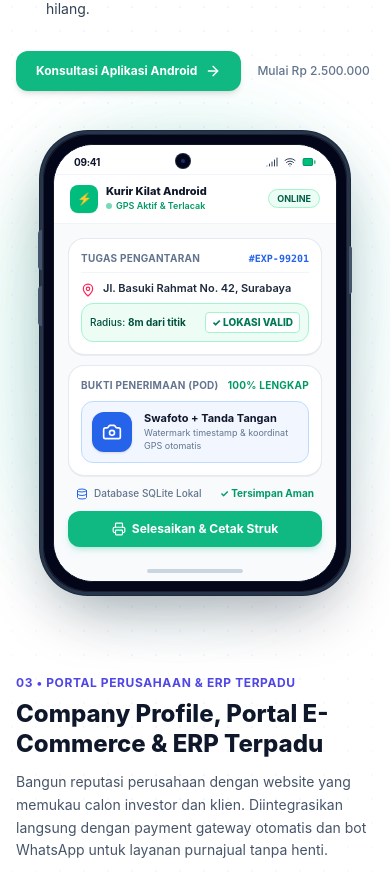
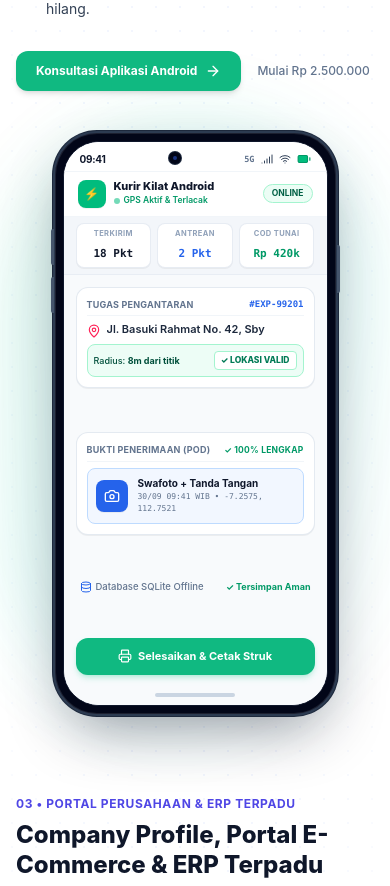
Before and after one commit to dieartco206/didevelopment, a React (Vite) app: page / in a window 390 px wide. Shown: the part 3360-4246 px from the top of the page. Built offline with nearby package versions, Linux system fonts and the light colour scheme.

Commit message:
fix(ui): transform hero mobile card to real phone mockup and slenderize services smartphone to flagship 19.5:9 aspect ratio

```diff
--- a/src/components/services/ServicesSection.tsx
+++ b/src/components/services/ServicesSection.tsx
@@ -212,37 +212,39 @@ export const ServicesSection: React.FC = () => {
           </div>
 
           {/* Mockup Smartphone Android Flagship (Desain Realistis Flagship) */}
+          {/* Mockup Smartphone Android Flagship (Desain Realistis Flagship 19.5:9) */}
           <div className="lg:col-span-6 flex justify-center relative">
             {/* Ambient Aura Lighting */}
             <div className="absolute -inset-4 bg-gradient-to-br from-emerald-500/20 via-teal-400/15 to-transparent rounded-full blur-2xl -z-10 opacity-75 pointer-events-none" />
 
-            {/* Real Flagship Android Chassis */}
-            <div className="w-full max-w-[310px] relative rounded-[48px] bg-slate-950 p-2.5 shadow-[0_25px_60px_-15px_rgba(15,23,42,0.4)] ring-1 ring-slate-800 border-[3px] border-slate-700/80">
+            {/* Real Flagship Android Chassis (True 19.5:9 Tall Slender Proportions) */}
+            <div className="w-[285px] sm:w-[295px] h-[585px] sm:h-[605px] relative rounded-[44px] bg-slate-950 p-2 shadow-[0_25px_60px_-15px_rgba(15,23,42,0.45)] ring-1 ring-slate-800 border-[2.5px] border-slate-700/90 flex flex-col justify-between">
 
               {/* Hardware Physical Buttons */}
               {/* Volume Buttons (Left) */}
-              <div className="absolute -left-[5px] top-24 w-[3.5px] h-10 bg-slate-600 rounded-l-sm" />
-              <div className="absolute -left-[5px] top-38 w-[3.5px] h-10 bg-slate-600 rounded-l-sm" />
+              <div className="absolute -left-[4px] top-24 w-[3px] h-9 bg-slate-600 rounded-l-xs shadow-xs" />
+              <div className="absolute -left-[4px] top-36 w-[3px] h-9 bg-slate-600 rounded-l-xs shadow-xs" />
               {/* Power Button (Right) */}
-              <div className="absolute -right-[5px] top-28 w-[3.5px] h-12 bg-slate-600 rounded-r-sm" />
+              <div className="absolute -right-[4px] top-28 w-[3px] h-12 bg-slate-600 rounded-r-xs shadow-xs" />
 
               {/* Edge Glare Reflection */}
-              <div className="absolute inset-0 rounded-[46px] pointer-events-none ring-1 ring-inset ring-white/10" />
+              <div className="absolute inset-0 rounded-[42px] pointer-events-none ring-1 ring-inset ring-white/10" />
 
               {/* Inner Smartphone Screen */}
-              <div className="rounded-[40px] overflow-hidden bg-[#F8FAFC] border border-slate-900 flex flex-col relative select-none">
+              <div className="rounded-[36px] overflow-hidden bg-[#F8FAFC] border border-slate-900 flex flex-col justify-between h-full relative select-none">
 
                 {/* 1. Android Status Bar with Real Punch-Hole Camera */}
-                <div className="px-5 pt-2.5 pb-1 flex items-center justify-between bg-white text-slate-800 text-[10px] font-semibold border-b border-slate-100">
+                <div className="px-4 pt-2.5 pb-1 flex items-center justify-between bg-white text-slate-800 text-[10px] font-semibold border-b border-slate-100">
                   <span className="font-bold text-slate-900 tracking-tight">09:41</span>
 
                   {/* Punch Hole Front Camera */}
-                  <div className="w-3.5 h-3.5 rounded-full bg-slate-950 ring-1 ring-slate-800 flex items-center justify-center -mt-0.5">
-                    <span className="w-1 h-1 rounded-full bg-blue-900/80" />
+                  <div className="w-3 h-3 rounded-full bg-slate-950 ring-1 ring-slate-800 flex items-center justify-center -mt-0.5">
+                    <span className="w-1 h-1 rounded-full bg-blue-900/90" />
                   </div>
 
                   {/* Status Bar Icons */}
                   <div className="flex items-center gap-1.5 text-slate-700">
+                    <span className="text-[8.5px] font-mono font-bold text-slate-500">5G</span>
                     <Signal className="w-3 h-3 text-slate-700" />
                     <Wifi className="w-3 h-3 text-slate-700" />
                     <Battery className="w-3.5 h-3.5 text-emerald-600 fill-emerald-500" />
@@ -250,7 +252,7 @@ export const ServicesSection: React.FC = () => {
                 </div>
 
                 {/* 2. Mobile App Header */}
-                <div className="px-4 py-2.5 bg-white border-b border-slate-100 flex items-center justify-between">
+                <div className="px-3.5 py-2 bg-white border-b border-slate-100 flex items-center justify-between">
                   <div className="flex items-center gap-2">
                     <div className="w-7 h-7 rounded-lg bg-emerald-500 text-white flex items-center justify-center font-bold text-xs shadow-2xs">
                       ⚡
@@ -259,86 +261,102 @@ export const ServicesSection: React.FC = () => {
                       <div className="text-[11px] font-extrabold text-[#0F172A] leading-tight">
                         Kurir Kilat Android
                       </div>
-                      <div className="text-[9px] text-emerald-600 font-semibold flex items-center gap-1">
+                      <div className="text-[8.5px] text-emerald-600 font-semibold flex items-center gap-1">
                         <span className="w-1.5 h-1.5 rounded-full bg-emerald-500 animate-pulse" />
                         GPS Aktif & Terlacak
                       </div>
                     </div>
                   </div>
-                  <span className="text-[9px] px-2 py-0.5 rounded-full bg-emerald-50 border border-emerald-200 text-emerald-800 font-bold whitespace-nowrap shrink-0">
+                  <span className="text-[8.5px] px-2 py-0.5 rounded-full bg-emerald-50 border border-emerald-200 text-emerald-800 font-bold whitespace-nowrap shrink-0">
                     ONLINE
                   </span>
                 </div>
 
-                {/* 3. Screen Body Content */}
-                <div className="p-3.5 space-y-2.5 bg-[#F8FAFC]">
+                {/* 3. Daily Shift Summary (3 Quick Metrics) */}
+                <div className="grid grid-cols-3 gap-1.5 px-3 py-1.5 bg-slate-100/70 border-b border-slate-200/60">
+                  <div className="bg-white p-1 rounded-lg text-center border border-slate-200/80 shadow-2xs">
+                    <span className="text-[7.5px] text-slate-400 block font-bold uppercase tracking-wider">TERKIRIM</span>
+                    <span className="text-[11px] font-extrabold text-[#0F172A] font-mono leading-none">18 Pkt</span>
+                  </div>
+                  <div className="bg-white p-1 rounded-lg text-center border border-slate-200/80 shadow-2xs">
+                    <span className="text-[7.5px] text-slate-400 block font-bold uppercase tracking-wider">ANTREAN</span>
+                    <span className="text-[11px] font-extrabold text-[#2563EB] font-mono leading-none">2 Pkt</span>
+                  </div>
+                  <div className="bg-white p-1 rounded-lg text-center border border-slate-200/80 shadow-2xs">
+                    <span className="text-[7.5px] text-slate-400 block font-bold uppercase tracking-wider">COD TUNAI</span>
+                    <span className="text-[11px] font-extrabold text-emerald-600 font-mono leading-none">Rp 420k</span>
+                  </div>
+                </div>
+
+                {/* 4. Screen Body Content */}
+                <div className="p-3 space-y-2.5 flex-1 flex flex-col justify-between bg-[#F8FAFC]">
                   {/* Assignment Header Card */}
-                  <div className="p-3 rounded-2xl bg-white border border-slate-200/90 shadow-2xs">
-                    <div className="flex items-center justify-between pb-1.5 border-b border-slate-100 mb-2">
-                      <span className="text-[10px] font-bold text-slate-500 uppercase tracking-wide">
+                  <div className="p-2.5 rounded-xl bg-white border border-slate-200/90 shadow-2xs space-y-1.5">
+                    <div className="flex items-center justify-between pb-1 border-b border-slate-100">
+                      <span className="text-[9px] font-bold text-slate-500 uppercase tracking-wide">
                         TUGAS PENGANTARAN
                       </span>
-                      <span className="text-[10px] font-mono font-extrabold text-[#2563EB]">
+                      <span className="text-[9px] font-mono font-extrabold text-[#2563EB]">
                         #EXP-99201
                       </span>
                     </div>
 
                     {/* Geofence GPS Route Card */}
                     <div className="space-y-1.5">
-                      <div className="flex items-start gap-2 text-[11px] font-semibold text-slate-800 leading-snug">
+                      <div className="flex items-start gap-1.5 text-[11px] font-semibold text-slate-800 leading-snug">
                         <MapPin className="w-3.5 h-3.5 text-rose-500 shrink-0 mt-0.5" />
-                        <span>Jl. Basuki Rahmat No. 42, Surabaya</span>
+                        <span className="line-clamp-1">Jl. Basuki Rahmat No. 42, Sby</span>
                       </div>
-                      <div className="p-2 rounded-xl bg-emerald-50/90 border border-emerald-200 flex items-center justify-between text-[10px]">
+                      <div className="p-1.5 rounded-lg bg-emerald-50/90 border border-emerald-200 flex items-center justify-between text-[9px]">
                         <span className="text-emerald-900 font-medium">Radius: <strong>8m dari titik</strong></span>
-                        <span className="font-extrabold text-emerald-700 bg-white px-1.5 py-0.5 rounded border border-emerald-200">
+                        <span className="font-extrabold text-emerald-700 bg-white px-1.5 py-0.5 rounded border border-emerald-200 text-[8.5px]">
                           ✓ LOKASI VALID
                         </span>
                       </div>
                     </div>
                   </div>
 
-                  {/* Camera Face / Signature Simulation */}
-                  <div className="p-3 rounded-2xl bg-white border border-slate-200/90 shadow-2xs">
-                    <div className="text-[10px] font-bold text-slate-500 uppercase tracking-wide mb-2 flex items-center justify-between">
+                  {/* Camera POD Simulation Card */}
+                  <div className="p-2.5 rounded-xl bg-white border border-slate-200/90 shadow-2xs space-y-1.5">
+                    <div className="text-[9px] font-bold text-slate-500 uppercase tracking-wide flex items-center justify-between pb-1 border-b border-slate-100">
                       <span>BUKTI PENERIMAAN (POD)</span>
-                      <span className="text-emerald-600 font-bold">100% LENGKAP</span>
+                      <span className="text-emerald-600 font-bold text-[8.5px]">✓ 100% LENGKAP</span>
                     </div>
 
-                    <div className="p-2.5 rounded-xl bg-blue-50/80 border border-blue-200 flex items-center gap-3">
-                      <div className="w-10 h-10 rounded-xl bg-[#2563EB] text-white flex items-center justify-center shrink-0 shadow-sm">
-                        <Camera className="w-5 h-5" />
+                    <div className="p-2 rounded-lg bg-blue-50/80 border border-blue-200 flex items-center gap-2.5">
+                      <div className="w-8 h-8 rounded-lg bg-[#2563EB] text-white flex items-center justify-center shrink-0 shadow-2xs">
+                        <Camera className="w-4 h-4" />
                       </div>
-                      <div className="text-left">
-                        <div className="text-[11px] font-bold text-slate-900 leading-tight">
+                      <div className="text-left flex-1 min-w-0">
+                        <div className="text-[10px] font-bold text-slate-900 leading-tight truncate">
                           Swafoto + Tanda Tangan
                         </div>
-                        <div className="text-[9px] text-slate-500 mt-0.5 leading-snug">
-                          Watermark timestamp & koordinat GPS otomatis
+                        <div className="text-[8px] text-slate-500 mt-0.5 font-mono">
+                          30/09 09:41 WIB • -7.2575, 112.7521
                         </div>
                       </div>
                     </div>
                   </div>
 
                   {/* Offline Cache Status */}
-                  <div className="px-2 flex items-center justify-between text-[10px] text-slate-500">
-                    <span className="flex items-center gap-1.5 font-medium">
+                  <div className="px-1 flex items-center justify-between text-[9.5px] text-slate-500">
+                    <span className="flex items-center gap-1 font-medium">
                       <Database className="w-3 h-3 text-[#2563EB] shrink-0" />
-                      Database SQLite Lokal
+                      Database SQLite Offline
                     </span>
-                    <span className="text-emerald-600 font-bold">✓ Tersimpan Aman</span>
+                    <span className="text-emerald-600 font-bold text-[9px]">✓ Tersimpan Aman</span>
                   </div>
 
                   {/* Primary Mobile Action Button */}
-                  <div className="w-full py-2.5 px-3 bg-[#10B981] text-white rounded-xl text-center font-bold text-xs shadow-md shadow-emerald-500/20 flex items-center justify-center gap-1.5 whitespace-nowrap shrink-0">
+                  <div className="w-full py-2.5 px-3 bg-[#10B981] hover:bg-[#059669] text-white rounded-xl text-center font-bold text-[11px] shadow-md shadow-emerald-500/20 flex items-center justify-center gap-1.5 whitespace-nowrap shrink-0 transition-colors">
                     <Printer className="w-3.5 h-3.5 shrink-0" />
                     <span>Selesaikan & Cetak Struk</span>
                   </div>
                 </div>
 
-                {/* 4. Android Bottom Gesture Pill Bar */}
-                <div className="pt-2 pb-2 bg-[#F8FAFC] flex justify-center">
-                  <div className="w-24 h-1 bg-slate-300 rounded-full" />
+                {/* 5. Android Bottom Gesture Pill Bar */}
+                <div className="pt-1.5 pb-2 bg-[#F8FAFC] flex justify-center">
+                  <div className="w-20 h-1 bg-slate-300 rounded-full" />
                 </div>
 
               </div>
```
Also changed, not shown: src/components/hero/HeroPromo.tsx (+90 -27 lines).
